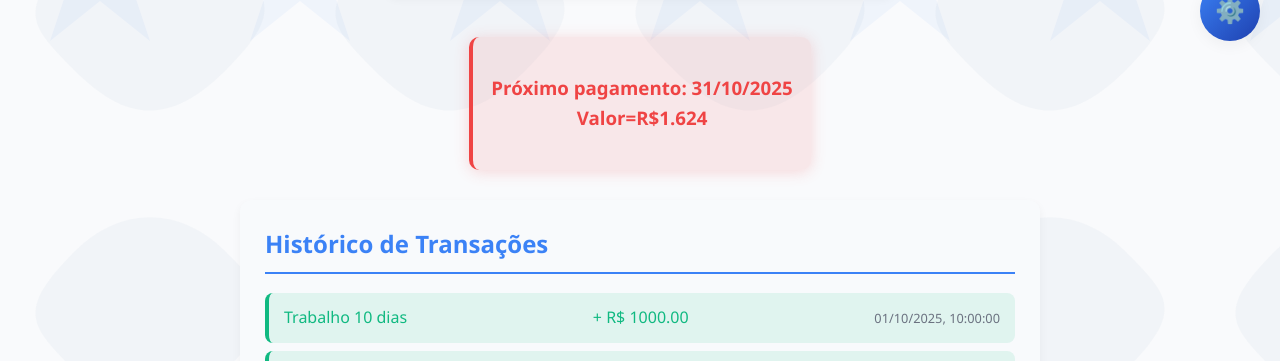
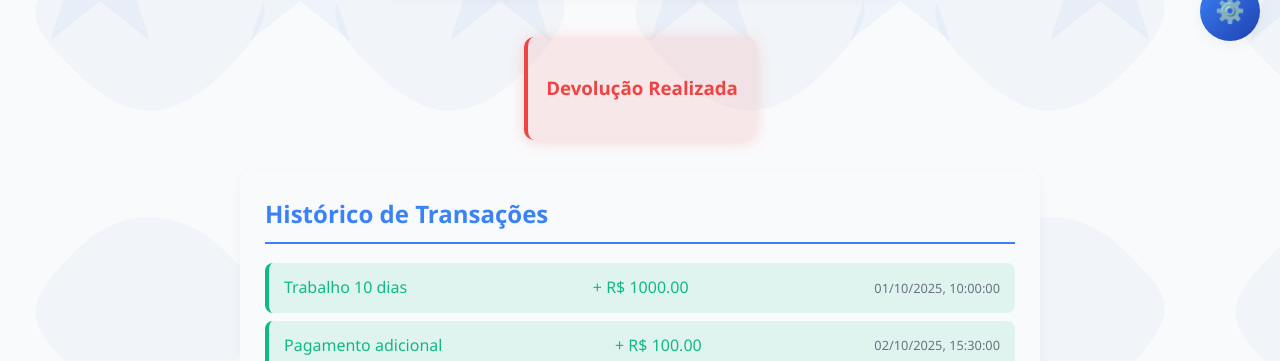
Before and after one commit to bemestardojardim/Pan, a plain HTML site: page Grafico.html in a window 1280 px wide. Shown: the part 739-1100 px from the top of the page. Drawn offline with nearby package versions, Linux system fonts and the light colour scheme.

Commit message:
Update Grafico.html

```diff
--- a/Grafico.html
+++ b/Grafico.html
@@ -632,7 +632,7 @@
         </div>
 
         <div class="pagamento">
-            <h3>Próximo pagamento: 31/10/2025<br>Valor=R$1.624</h3>
+            <h3>Devolução Realizada<br></h3>
         </div>
     </div>
 
```
